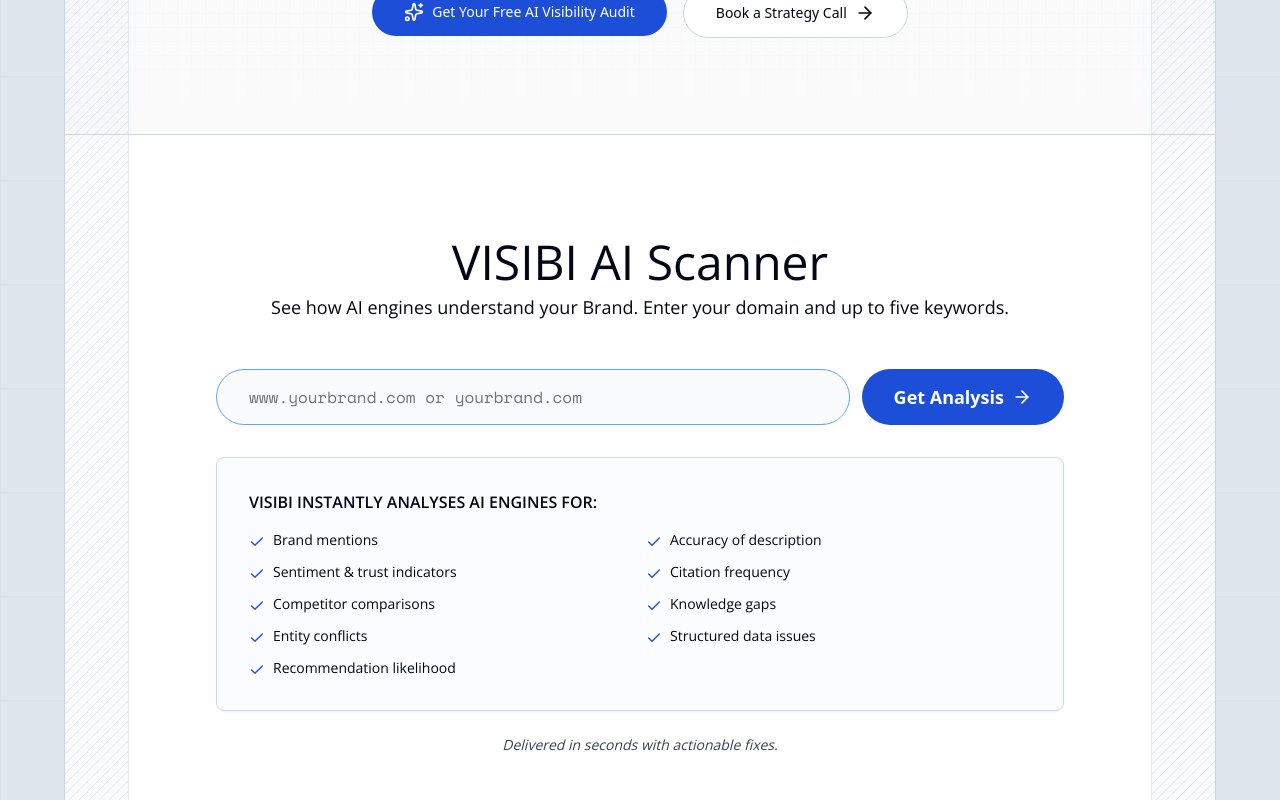
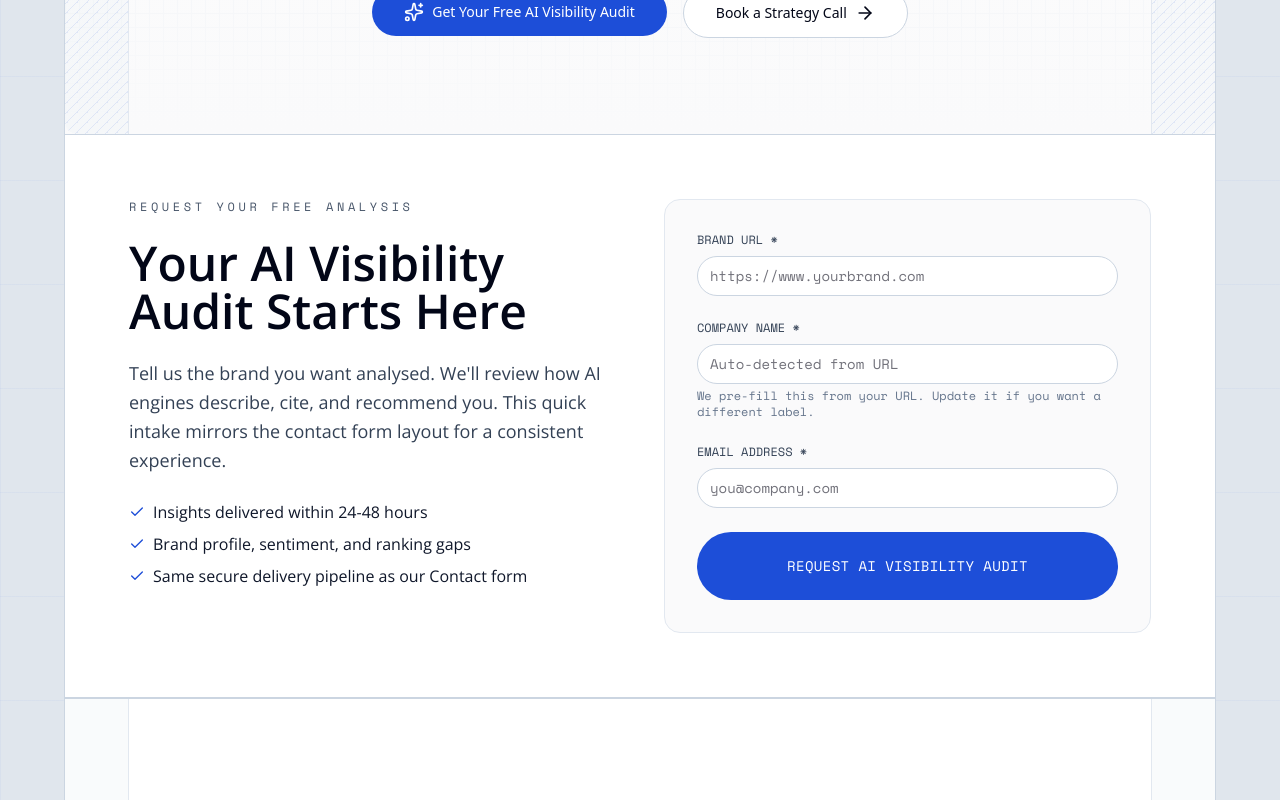
Before and after one commit to artrume-dev/govsb, a React (Vite) app in the folder frontend/: page / in a window 1280 px wide. Shown: the part 5020-5820 px from the top of the page. Built offline with nearby package versions, Linux system fonts and the light colour scheme.

Commit message:
added contact us for brand anaylsis

```diff
--- a/frontend/src/pages/HomePage.jsx
+++ b/frontend/src/pages/HomePage.jsx
@@ -7,7 +7,7 @@ import {
   Link2, GraduationCap, ChevronDown, ChevronUp,
   Speaker, MessageSquareMore, Check, Zap, ShieldCheck,
   ArrowLeft, Megaphone, Globe, Eye, FileCheck, Scale, ShoppingCart,
-  MessageCircle, TrendingUp, Briefcase, PenTool, LineChart, X
+  MessageCircle, TrendingUp, Briefcase, PenTool, LineChart, X, CheckCircle2
 } from 'lucide-react'
 import { Button } from '@/components/ui/button'
 import { Input } from '@/components/ui/input'
@@ -33,11 +33,20 @@ export default function HomePage() {
   const [loading, setLoading] = useState(false)
   const [error, setError] = useState('')
   const [preview, setPreview] = useState(null)
+  const [newBrandUrl, setNewBrandUrl] = useState('')
+  const [newCompanyName, setNewCompanyName] = useState('')
+  const [companyManuallyEdited, setCompanyManuallyEdited] = useState(false)
+  const [newEmail, setNewEmail] = useState('')
+  const [newFormLoading, setNewFormLoading] = useState(false)
+  const [newFormError, setNewFormError] = useState('')
+  const [newFormSuccess, setNewFormSuccess] = useState(false)
   const inputRef = useRef(null)
   const mainSectionRef = useRef(null)
 
   // Get latest 2 published articles dynamically
   const latestInsights = getLatestArticles(2)
+
+  const showLegacyBrandAnalysis = false
 
   const aiEngines = [
     { name: 'ChatGPT', logo: '/ai-logos/ChatGPT.svg' },
@@ -48,6 +57,93 @@ export default function HomePage() {
     { name: 'Cohere', logo: '/ai-logos/cohere.svg' },
     { name: 'DeepSeek', logo: '/ai-logos/deepseek.svg' }
   ]
+
+  const deriveCompanyName = (url) => {
+    if (!url) return ''
+    try {
+      const normalizedUrl = url.match(/^https?:\/\//i) ? url : `https://${url}`
+      const { hostname } = new URL(normalizedUrl)
+      const cleanedHost = hostname.replace(/^www\./i, '')
+      const base = cleanedHost.split('.')[0]
+      if (!base) return ''
+      return base
+        .replace(/[-_]/g, ' ')
+        .split(' ')
+        .map((word) => word.charAt(0).toUpperCase() + word.slice(1))
+        .join(' ')
+    } catch {
+      return ''
+    }
+  }
+
+  const handleNewBrandUrlChange = (value) => {
+    setNewBrandUrl(value)
+    if (!companyManuallyEdited || !newCompanyName) {
+      const derived = deriveCompanyName(value)
+      setNewCompanyName(derived)
+    }
+  }
+
+  const handleNewBrandAnalysisSubmit = async (e) => {
+    e.preventDefault()
+    setNewFormError('')
+
+    if (!newBrandUrl.trim()) {
+      setNewFormError('Please enter a brand URL')
+      return
+    }
+
+    if (!newCompanyName.trim()) {
+      setNewFormError('Please confirm your company name')
+      return
+    }
+
+    if (!newEmail.trim() || !newEmail.includes('@')) {
+      setNewFormError('Please enter a valid email address')
+      return
+    }
+
+    setNewFormLoading(true)
+
+    try {
+      let formattedUrl = newBrandUrl.trim()
+      if (!formattedUrl.match(/^https?:\/\//i)) {
+        formattedUrl = 'https://' + formattedUrl
+      }
+
+      const apiUrl = (import.meta.env.VITE_API_URL || 'https://visibiapp-production.up.railway.app').replace(/\/$/, '')
+
+      const response = await fetch(`${apiUrl}/api/brand-analysis`, {
+        method: 'POST',
+        mode: 'cors',
+        headers: {
+          'Content-Type': 'application/json',
+        },
+        body: JSON.stringify({
+          brand_url: formattedUrl,
+          email: newEmail.trim(),
+          custom_queries: [],
+          custom_keywords: newCompanyName ? [newCompanyName] : [],
+        }),
+      })
+
+      if (!response.ok) {
+        const errorData = await response.json().catch(() => ({}))
+        throw new Error(errorData.detail || 'Failed to submit your request')
+      }
+
+      setNewFormSuccess(true)
+      setNewBrandUrl('')
+      setNewCompanyName('')
+      setNewEmail('')
+      setCompanyManuallyEdited(false)
+      setTimeout(() => setNewFormSuccess(false), 5000)
+    } catch (err) {
+      setNewFormError(err.message || 'Something went wrong. Please try again.')
+    } finally {
+      setNewFormLoading(false)
+    }
+  }
 
   const handleUrlSubmit = (e) => {
     e.preventDefault()
@@ -399,6 +495,7 @@ export default function HomePage() {
         </div>
       </section>
 
+
       {/* VISIBI helps you win in both worlds Section */}
       <section className="max-w-full md:max-w-[90%] mx-auto px-4 md:px-16 py-20 md:py-24 relative z-10 bg-white border-l border-r border-slate-300 mb-0.5">
         <div className="lg:block absolute h-full w-0 md:w-16 bg-slate-200/20 border-0 md:border-r md:border-t-0 md:border-slate-200 left-0 top-0 pattern-background"></div>
@@ -642,8 +739,110 @@ export default function HomePage() {
         </div>
       </section>
 
-
-      {/* Brand Analysis Section */}
+      {/* Brand Analysis Request (Contact-style form) */}
+      <section className="max-w-full md:max-w-[90%] mx-auto items-center px-8 md:px-16 py-16 relative bg-white border-l border-r border-b border-slate-300">
+        <div className="grid grid-cols-1 lg:grid-cols-2 gap-12 items-start">
+          <div className="space-y-6">
+            <p className="font-space-mono text-xs uppercase tracking-[0.3em] text-slate-600">Request Your Free Analysis</p>
+            <h2 className="font-open-sans text-3xl md:text-5xl font-semibold text-slate-950 leading-tight">
+              Your AI Visibility Audit Starts Here
+            </h2>
+            <p className="font-open-sans text-lg text-slate-700 leading-relaxed">
+              Tell us the brand you want analysed. We&apos;ll review how AI engines describe, cite, and recommend you.
+              This quick intake mirrors the contact form layout for a consistent experience.
+            </p>
+            <ul className="space-y-2 font-open-sans text-slate-900">
+              <li className="flex items-center gap-2">
+                <Check className="w-4 h-4 text-blue-700" />
+                Insights delivered within 24-48 hours
+              </li>
+              <li className="flex items-center gap-2">
+                <Check className="w-4 h-4 text-blue-700" />
+                Brand profile, sentiment, and ranking gaps
+              </li>
+              <li className="flex items-center gap-2">
+                <Check className="w-4 h-4 text-blue-700" />
+                Same secure delivery pipeline as our Contact form
+              </li>
+            </ul>
+          </div>
+
+          <div className="bg-[#FAFAFB] border border-slate-200 rounded-2xl p-8">
+            {newFormSuccess ? (
+              <div className="text-center space-y-4 py-8">
+                <CheckCircle2 className="w-16 h-16 text-blue-700 mx-auto" />
+                <h3 className="font-space-mono text-2xl text-slate-950">Request Received</h3>
+                <p className="font-open-sans text-slate-700">
+                  We&apos;re preparing your AI visibility audit. Check your inbox for a confirmation email.
+                </p>
+              </div>
+            ) : (
+              <form onSubmit={handleNewBrandAnalysisSubmit} className="space-y-6">
+                <div>
+                  <label className="font-space-mono text-xs uppercase text-slate-700 block mb-2">
+                    Brand URL *
+                  </label>
+                  <Input
+                    type="text"
+                    placeholder="https://www.yourbrand.com"
+                    value={newBrandUrl}
+                    onChange={(e) => handleNewBrandUrlChange(e.target.value)}
+                    className="rounded-full border-slate-300 bg-white font-space-mono"
+                  />
+                </div>
+
+                <div>
+                  <label className="font-space-mono text-xs uppercase text-slate-700 block mb-2">
+                    Company Name *
+                  </label>
+                  <Input
+                    type="text"
+                    placeholder="Auto-detected from URL"
+                    value={newCompanyName}
+                    onChange={(e) => {
+                      setNewCompanyName(e.target.value)
+                      setCompanyManuallyEdited(true)
+                    }}
+                    className="rounded-full border-slate-300 bg-white font-space-mono"
+                  />
+                  <p className="text-xs text-slate-500 font-space-mono mt-1">
+                    We pre-fill this from your URL. Update it if you want a different label.
+                  </p>
+                </div>
+
+                <div>
+                  <label className="font-space-mono text-xs uppercase text-slate-700 block mb-2">
+                    Email Address *
+                  </label>
+                  <Input
+                    type="email"
+                    placeholder="you@company.com"
+                    value={newEmail}
+                    onChange={(e) => setNewEmail(e.target.value)}
+                    className="rounded-full border-slate-300 bg-white font-space-mono"
+                  />
+                </div>
+
+                <Button
+                  type="submit"
+                  disabled={newFormLoading}
+                  className="w-full bg-blue-700 text-white rounded-full py-6 h-auto font-space-mono text-sm uppercase tracking-wide disabled:opacity-70 disabled:cursor-not-allowed"
+                >
+                  {newFormLoading ? 'Sending...' : 'Request AI Visibility Audit'}
+                </Button>
+
+                {newFormError && (
+                  <p className="text-sm text-red-600 font-space-mono text-center">{newFormError}</p>
+                )}
+              </form>
+            )}
+          </div>
+        </div>
+      </section>
+
+
+      {/* Legacy Brand Analysis Section (temporarily disabled, see FORMS-STATUS.md) */}
+      {showLegacyBrandAnalysis && (
       <main ref={mainSectionRef} className="max-w-full md:max-w-[90%] mx-auto px-4 md:px-8 py-20 md:py-24 relative z-10 bg-white border-l border-r border-slate-300 mb-0.5">
         <div className="lg:block absolute h-full w-0 md:w-16 bg-slate-200/20 border-0 md:border-r md:border-t-0 md:border-slate-200 left-0 top-0 pattern-background"></div>
         <div className="lg:block absolute h-full w-0 md:w-16 bg-slate-200/20 border-0 md:border-l md:border-t-0 md:border-slate-200 right-0 top-0 pattern-background"></div>
@@ -922,6 +1121,7 @@ export default function HomePage() {
           </div>
         )}
       </main>
+      )}
 
       {/* Main Content */}
       <main className="max-w-full md:max-w-[90%] mx-auto px-12 py-12 relative z-10 bg-white rounded-xl rounded-tl-none rounded-tr-none rounded-bl-none rounded-br-none border-t border-r border-l border-slate-300 mb-0">
```
Also changed, not shown: 1 other file (tests, documents, lock files or other folders).
